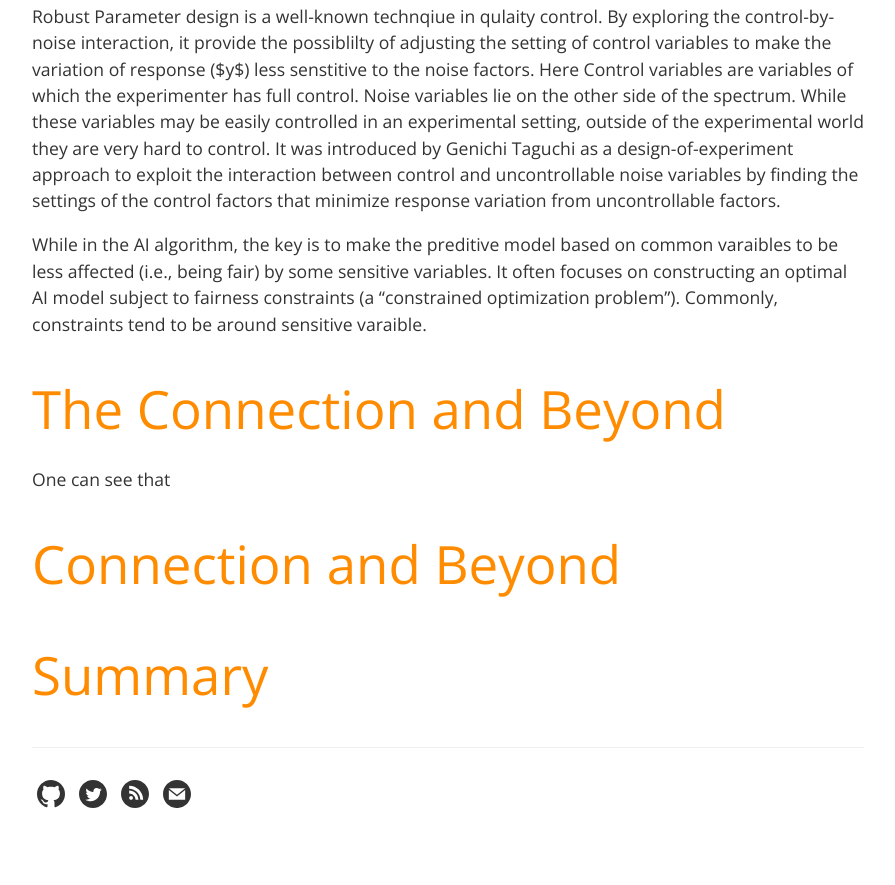
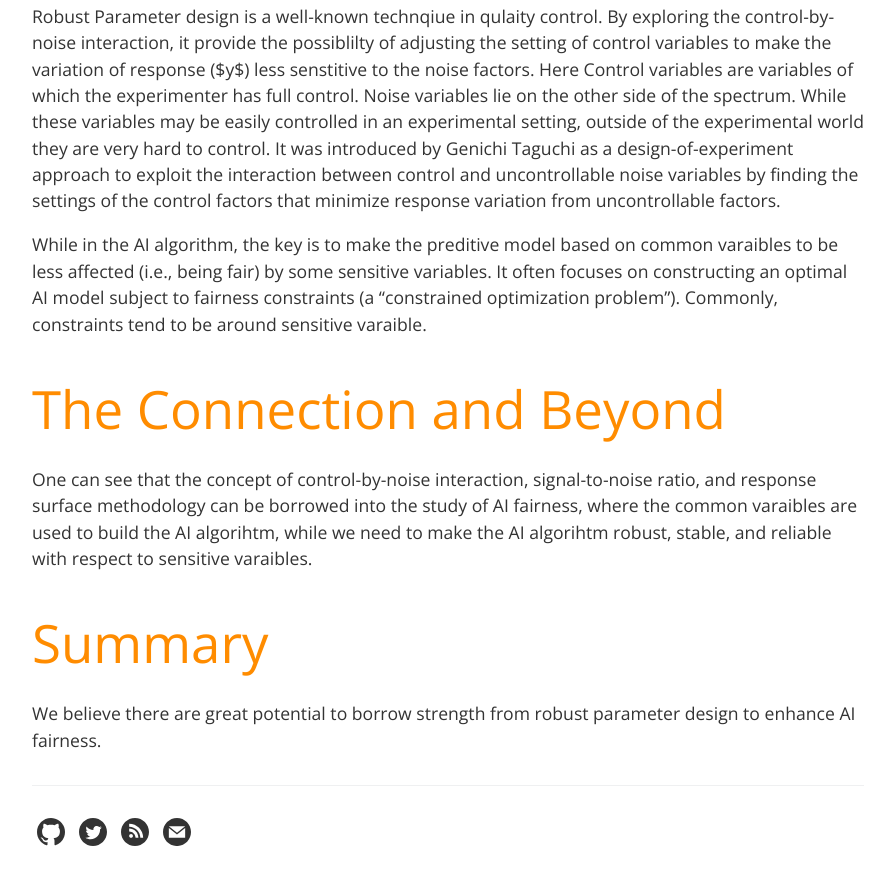
Before and after one commit to xwdeng80/blog, a Jekyll site: the page built from _posts/2021-07-08-rbd-ai-fiarness.md, in a window 1280 px wide and 900 px high, scrolled down 898 px. Shown: the top 885 px of the window, without its empty margins (192-1087 px from the left). Built offline with Jekyll 4.4.1, drawn with Linux system fonts in a browser that asks for light colours; before the commit the page ends 1760 px from its top, so only the background shows below that.

Commit message:
Update 2021-07-08-rbd-ai-fiarness.md

```diff
--- a/_posts/2021-07-08-rbd-ai-fiarness.md
+++ b/_posts/2021-07-08-rbd-ai-fiarness.md
@@ -21,13 +21,7 @@ While in the AI algorithm, the key is to make the preditive model based on commo
 
 # The Connection and Beyond
 
-One can see that
-
-
-
-
-
-
-# Connection and Beyond
+One can see that the concept of control-by-noise interaction, signal-to-noise ratio, and response surface methodology can be borrowed into the study of AI fairness, where the common varaibles are used to build the AI algorihtm, while we need to make the AI algorihtm robust, stable, and reliable with respect to sensitive varaibles.
 
 # Summary
+We believe there are great potential to borrow strength from robust parameter design to enhance AI fairness.
```
